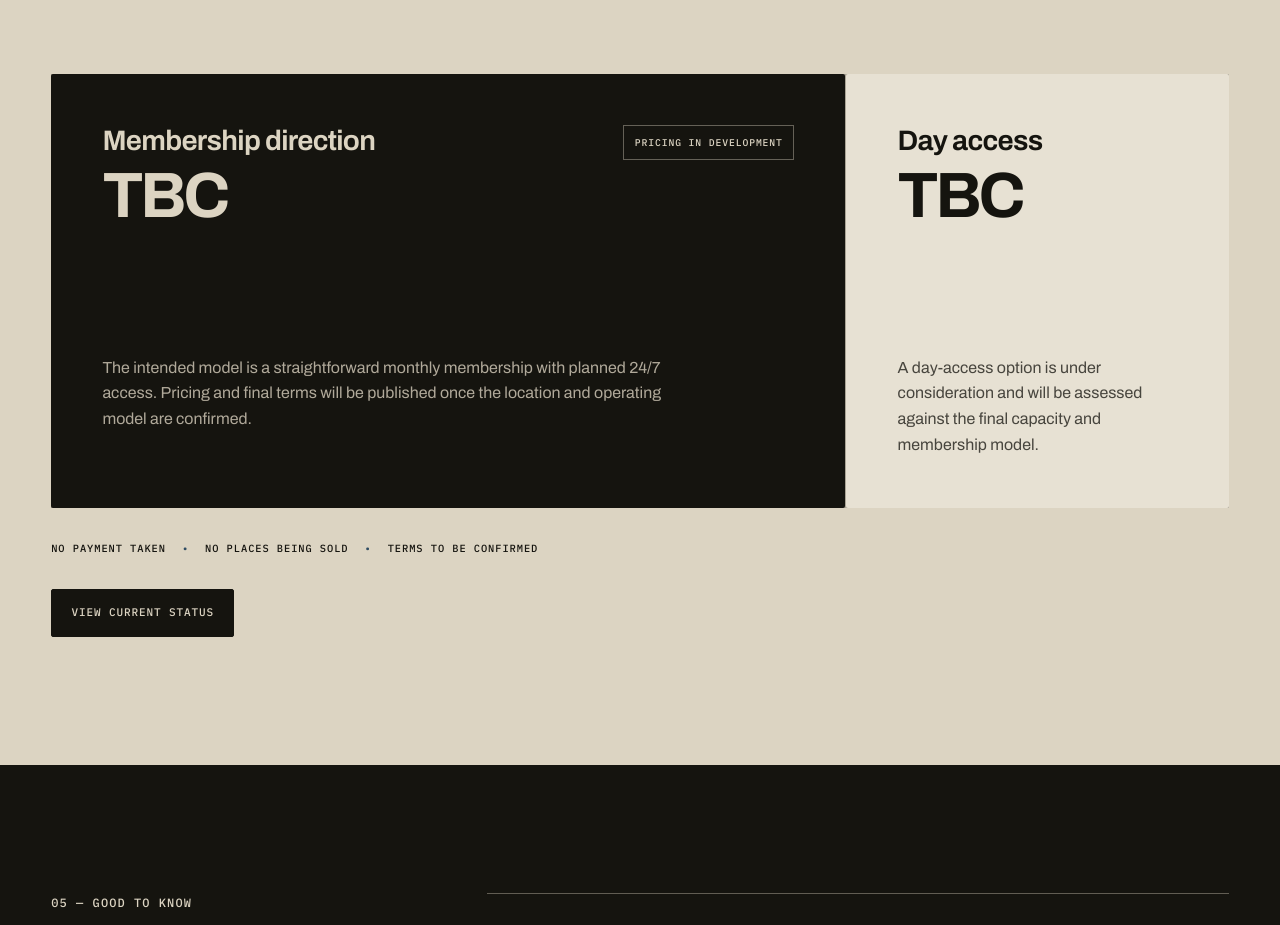
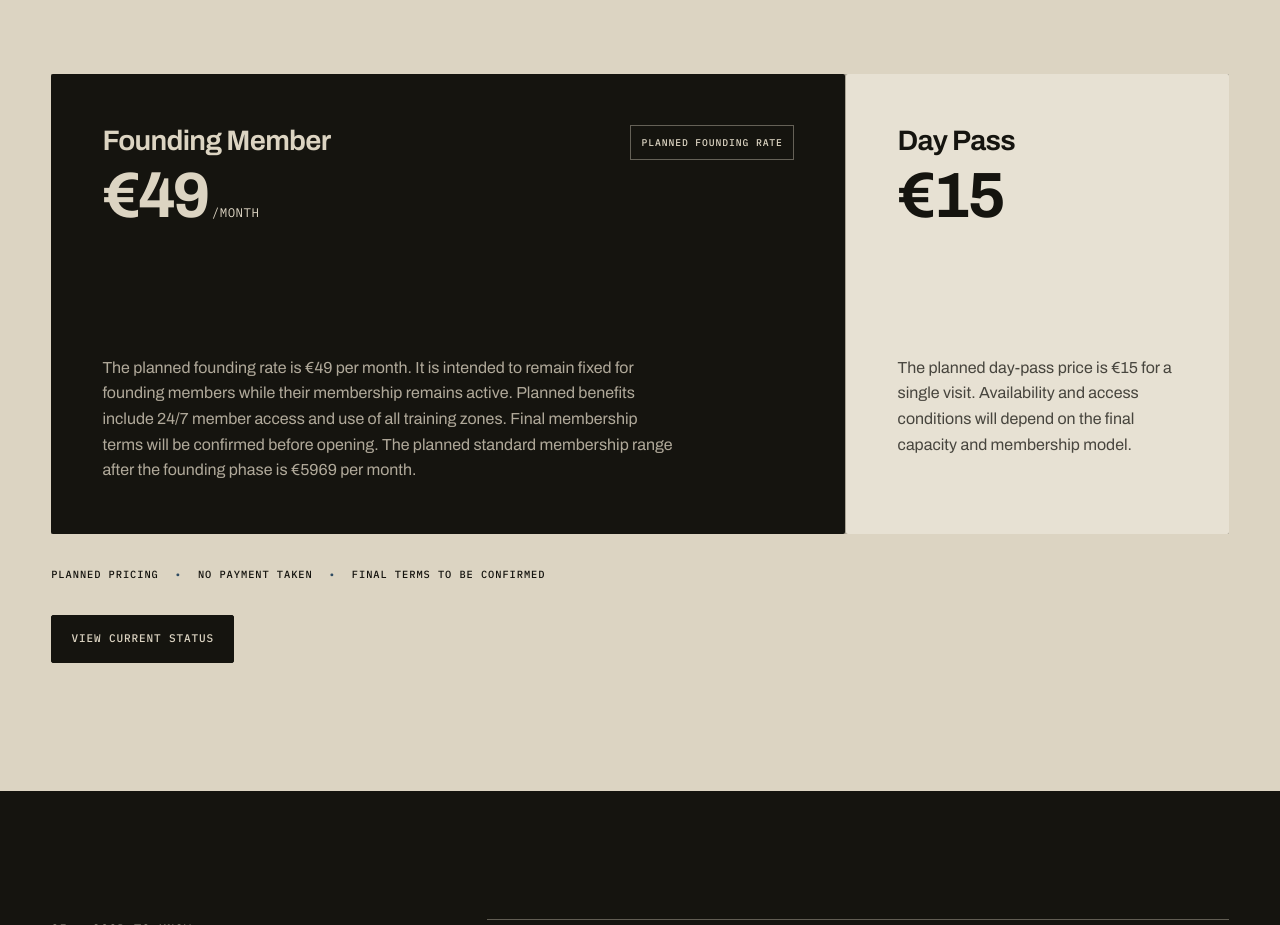
Before and after one commit to charizzzzard/strength-club-malta, a plain HTML site: page index.html in a window 1280 px wide. Shown: the part 4662-5587 px from the top of the page. Drawn offline with Linux system fonts and the light colour scheme.

Commit message:
fix: restore planned membership pricing

```diff
--- a/index.html
+++ b/index.html
@@ -198,24 +198,24 @@
           <article class="price-card price-card--featured">
             <div class="price-card-head">
               <div>
-                <h3>Membership direction</h3>
-                <p class="price"><span>TBC</span></p>
+                <h3>Founding Member</h3>
+                <p class="price"><span>€49</span>/month</p>
               </div>
-              <span class="spots-badge">PRICING IN DEVELOPMENT</span>
+              <span class="spots-badge">PLANNED FOUNDING RATE</span>
             </div>
-            <p>The intended model is a straightforward monthly membership with planned 24/7 access. Pricing and final terms will be published once the location and operating model are confirmed.</p>
+            <p>The planned founding rate is €49 per month. It is intended to remain fixed for founding members while their membership remains active. Planned benefits include 24/7 member access and use of all training zones. Final membership terms will be confirmed before opening. The planned standard membership range after the founding phase is €5969 per month.</p>
           </article>
           <article class="price-card">
             <div class="price-card-head">
               <div>
-                <h3>Day access</h3>
-                <p class="price"><span>TBC</span></p>
+                <h3>Day Pass</h3>
+                <p class="price"><span>€15</span></p>
               </div>
             </div>
-            <p>A day-access option is under consideration and will be assessed against the final capacity and membership model.</p>
+            <p>The planned day-pass price is €15 for a single visit. Availability and access conditions will depend on the final capacity and membership model.</p>
           </article>
         </div>
-        <p class="terms-line">NO PAYMENT TAKEN <span>•</span> NO PLACES BEING SOLD <span>•</span> TERMS TO BE CONFIRMED</p>
+        <p class="terms-line">PLANNED PRICING <span>•</span> NO PAYMENT TAKEN <span>•</span> FINAL TERMS TO BE CONFIRMED</p>
         <a class="button button--dark" href="#faq">VIEW CURRENT STATUS</a>
       </div>
     </section>
@@ -245,7 +245,7 @@
           </details>
           <details>
             <summary>What will membership cost?</summary>
-            <p>Pricing and contract terms have not been set. They will be published openly once the site and operating costs are known, before anyone is asked to join or pay.</p>
+            <p>The current pricing plan is €49 per month for founding members, with a planned standard membership range of €5969 per month and a €15 day pass. These prices form part of the current business model; final membership terms will be confirmed before opening.</p>
           </details>
           <details>
             <summary>Who is Strength Club for?</summary>
```
